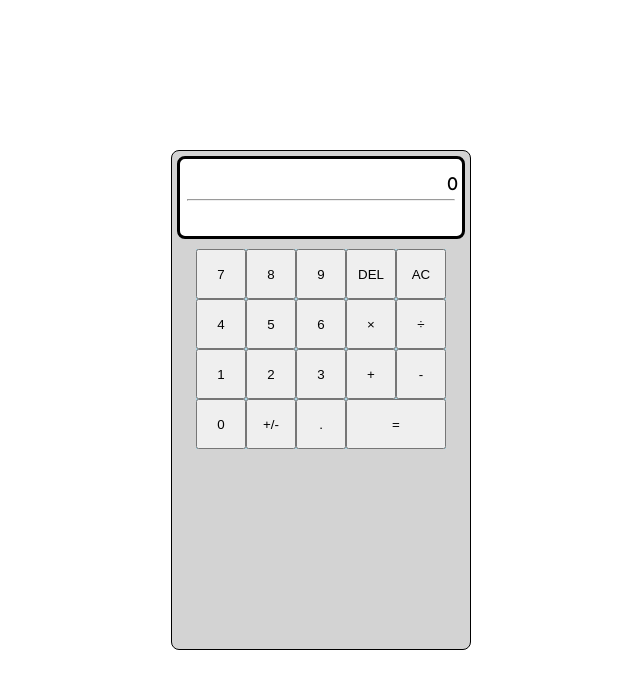
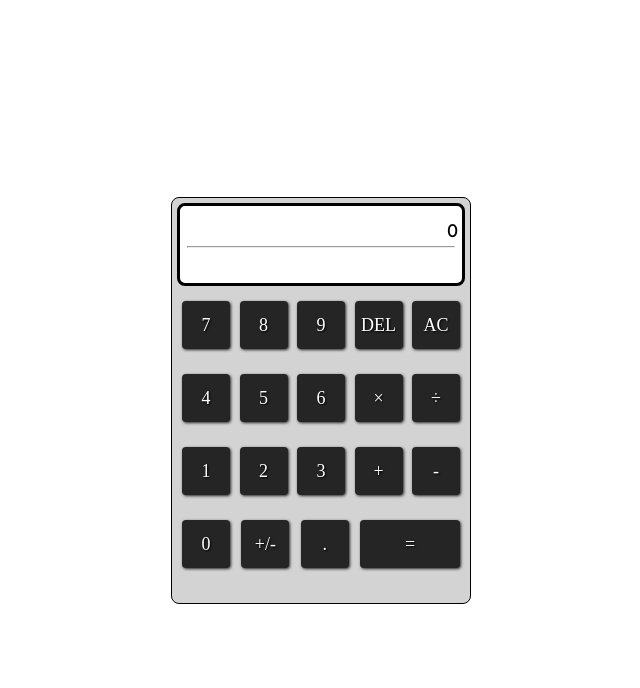
Before and after one commit to caffeinated-pixels/javascript-calculator, a React (Create React App) app: page / in a window 1280 px wide. Shown: the top 688 px of the page, without its empty margins (319-959 px from the left). Built offline with nearby package versions, Linux system fonts and the light colour scheme.

Commit message:
button styling

```diff
--- a/src/main.css
+++ b/src/main.css
@@ -33,7 +33,7 @@ button {
   background-color: lightgray;
   width: 90vw;
   max-width: 300px;
-  min-height: 500px;
+  height: auto;
   border: 1px solid black;
   border-radius: 8px;
 }
@@ -44,6 +44,7 @@ button {
   border: solid;
   background-color: white;
   margin-bottom: 10px;
+  font-family: 'Lexend Deca', sans-serif;
 }
 
 .display-container hr {
@@ -55,7 +56,6 @@ button {
 .main-display {
   height: 40px;
   font-size: 0.95rem;
-  font-family: 'Lexend Deca', sans-serif;
 }
 
 .formula-container {
@@ -64,19 +64,63 @@ button {
 
 .formula-display {
   min-height: 35px;
-  font-size: 0.75rem;
+  font-size: 0.7rem;
   padding: 5px 0;
 }
 
 .keypad {
-  background-color: lightblue;
-  width: 250px;
+  width: auto;
   margin: auto;
+  display: flex;
+  flex-wrap: wrap;
+  justify-content: space-between;
+  padding: 5px;
 }
 
 button {
-  width: 50px;
-  height: 50px;
+  /* general buttons styling to provide consistency between browsers */
+  width: 48px;
+  height: 48px;
+  display: inline-block;
+  margin-bottom: 25px;
+  padding: calculateEm(4px);
+  border: none;
+  border-radius: 4px;
+  box-shadow: 1px 1px 3px #262525;
+  background: #262525;
+  color: #ffffff;
+  font-family: inherit;
+  font-size: calc(15 / 16 * 1rem);
+  line-height: 1;
+  text-align: center;
+  text-decoration: none;
+  text-shadow: 1px 1px 2px black;
+  cursor: pointer;
+}
+
+button:focus, button:hover {
+  outline-style: none;
+}
+
+button:hover {
+  border: 2px solid #ff8718;
+}
+
+button:focus {
+  border: 2px solid #ff8718;
+}
+
+button:active {
+  transform: scale(0.93);
+  background-color: #fada54;
+}
+
+.red-btn {
+  background-color: red;
+}
+
+.green-btn {
+  background-color: green;
 }
 
 .equals {
--- a/src/main.min.css
+++ b/src/main.min.css
@@ -1 +1 @@
-*{margin:0;padding:0;box-sizing:border-box}html{font-size:120%}body{display:flex;justify-content:center;align-items:center;height:100vh;width:100vw}button{cursor:pointer}.display{text-align:right;display:flex;flex-direction:column;justify-content:flex-end;padding:4px}.calculator-body{padding:5px;background-color:lightgray;width:90vw;max-width:300px;min-height:500px;border:1px solid black;border-radius:8px}.display-container{text-align:right;border-radius:8px;border:solid;background-color:white;margin-bottom:10px}.display-container hr{margin:auto;width:95%;color:lightgray}.main-display{height:40px;font-size:0.95rem;font-family:'Lexend Deca', sans-serif}.formula-container{margin:0 5px}.formula-display{min-height:35px;font-size:0.75rem;padding:5px 0}.keypad{background-color:lightblue;width:250px;margin:auto}button{width:50px;height:50px}.equals{width:100px}
+*{margin:0;padding:0;box-sizing:border-box}html{font-size:120%}body{display:flex;justify-content:center;align-items:center;height:100vh;width:100vw}button{cursor:pointer}.display{text-align:right;display:flex;flex-direction:column;justify-content:flex-end;padding:4px}.calculator-body{padding:5px;background-color:lightgray;width:90vw;max-width:300px;height:auto;border:1px solid black;border-radius:8px}.display-container{text-align:right;border-radius:8px;border:solid;background-color:white;margin-bottom:10px;font-family:'Lexend Deca', sans-serif}.display-container hr{margin:auto;width:95%;color:lightgray}.main-display{height:40px;font-size:0.95rem}.formula-container{margin:0 5px}.formula-display{min-height:35px;font-size:0.7rem;padding:5px 0}.keypad{width:auto;margin:auto;display:flex;flex-wrap:wrap;justify-content:space-between;padding:5px}button{width:48px;height:48px;display:inline-block;margin-bottom:25px;padding:calculateEm(4px);border:none;border-radius:4px;box-shadow:1px 1px 3px #262525;background:#262525;color:#ffffff;font-family:inherit;font-size:calc(15 / 16 * 1rem);line-height:1;text-align:center;text-decoration:none;text-shadow:1px 1px 2px #000;cursor:pointer}button:focus,button:hover{outline-style:none}button:hover{border:2px solid #ff8718}button:focus{border:2px solid #ff8718}button:active{transform:scale(0.93);background-color:#fada54}.red-btn{background-color:red}.green-btn{background-color:green}.equals{width:100px}
--- a/src/main.scss
+++ b/src/main.scss
@@ -1,8 +1,18 @@
+// SCSS VARIABLES
+$dark-grey: #262525;
+$box-shadow: 1px 1px 3px $dark-grey;
+$text-background: #f0fbdb;
+$border-default: 1px solid black;
+
 // MIXINS
 @mixin mq($size) {
   @media only screen and (min-width: $size) {
     @content; /* lets us pass content block into mixin */
   }
+}
+
+@mixin text-shadow($x: 1px, $y: 1px, $blur: 2px, $color: black) {
+  text-shadow: $x $y $blur $color;
 }
 
 // Start of SHARED CLASSES
@@ -43,7 +53,7 @@ button {
   background-color: lightgray;
   width: 90vw;
   max-width: 300px;
-  min-height: 500px;
+  height: auto;
   // margin: auto;
   border: 1px solid black;
   border-radius: 8px;
@@ -56,6 +66,7 @@ button {
   border: solid;
   background-color: white;
   margin-bottom: 10px;
+  font-family: 'Lexend Deca', sans-serif;
 
   hr {
     margin: auto;
@@ -68,7 +79,6 @@ button {
   // background-color: lightblue;
   height: 40px;
   font-size: 0.95rem;
-  font-family: 'Lexend Deca', sans-serif;
 }
 
 .formula-container {
@@ -78,20 +88,68 @@ button {
 .formula-display {
   // background-color: lightgreen;
   min-height: 35px;
-  font-size: 0.75rem;
+  font-size: 0.7rem;
   padding: 5px 0;
 }
 
 .keypad {
-  background-color: lightblue;
-  width: 250px;
+  // background-color: lightyellow;
+  width: auto;
   margin: auto;
+  display: flex;
+  flex-wrap: wrap;
+  justify-content: space-between;
+  padding: 5px;
 }
 
 button {
-  width: 50px;
-  height: 50px;
-  // border-radius: 5px;
+  /* general buttons styling to provide consistency between browsers */
+  width: 48px;
+  height: 48px;
+  display: inline-block;
+  // margin: 3px;
+  margin-bottom: 25px;
+  padding: calculateEm(4px);
+
+  border: none;
+  border-radius: 4px;
+  box-shadow: $box-shadow;
+  background: $dark-grey;
+
+  color: #ffffff;
+  font-family: inherit;
+  // font-size: calculateRem(15px);
+  font-size: calc(15 / 16 * 1rem);
+  line-height: 1;
+  text-align: center;
+  text-decoration: none;
+  @include text-shadow();
+
+  cursor: pointer;
+  &:focus, &:hover {
+    outline-style: none;
+
+  }
+  &:hover {
+    // background-color: #fada54;
+    border: 2px solid #ff8718;
+  }
+  &:focus {
+    // box-shadow: 0 0 0 .2rem rgb(38,143,255);
+    border: 2px solid #ff8718;
+  }
+  &:active {
+    transform: scale(0.93);
+    background-color: #fada54;
+  }
+}
+
+.red-btn {
+  background-color: red;
+}
+
+.green-btn {
+  background-color: green;
 }
 
 .equals {
```
